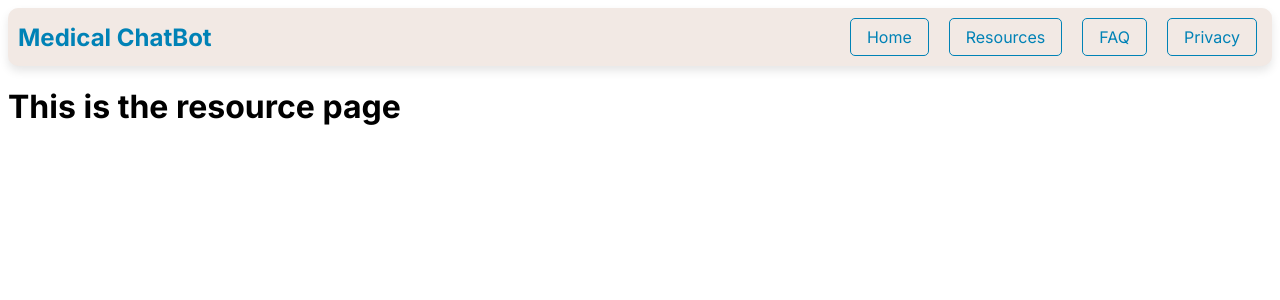
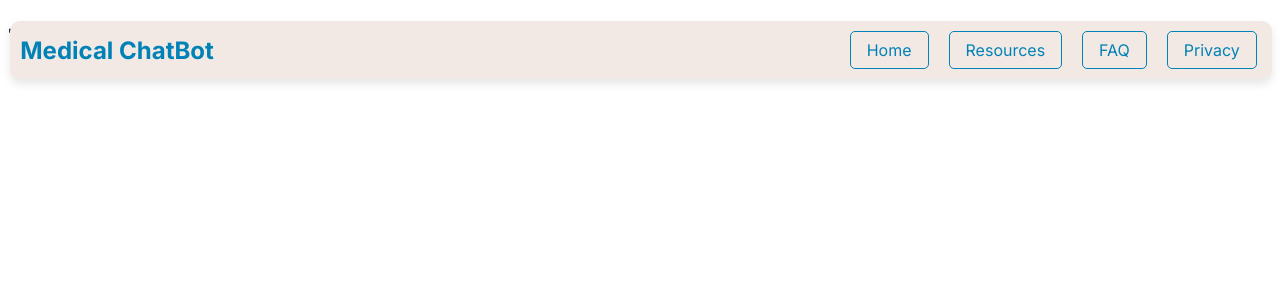
Before and after one commit to BriLo0916/HackRpiProject2023, a Next.js app in the folder frontend/: page /resources in a window 1280 px wide. Shown: the top 300 px of the page. Built offline with nearby package versions, Linux system fonts and the light colour scheme.

Commit message:
updated nav bar to stay on top of page and some styling issues

```diff
--- a/frontend/src/app/components/navbar/navbar.module.css
+++ b/frontend/src/app/components/navbar/navbar.module.css
@@ -4,13 +4,29 @@
   display: flex;
   flex-direction: row;
   gap: 10px;
-  justify-content: flex-end;
+  justify-content: center; /* Center the content horizontally */
   align-items: center;
   background-color: #F2E9E4; /* Soft beige */
   padding: 10px;
   border-radius: 10px;
   box-shadow: 0 5px 10px rgba(0,0,0,0.1);
+  z-index: 1000; /* Ensures it's on top of other elements */
+  position: fixed;
+  width: 97%;
+  left: .8%;
+  margin: 0 auto;
 }
+
+/* position: fixed;
+  top: 0;
+  left: 0;
+  width: 100%;
+  background-color: #F2E9E4;  Soft beige
+  padding: 10px;
+  border-radius: 10px;
+  box-shadow: 0 5px 10px rgba(0,0,0,0.1);
+  z-index: 1000; Ensures it's on top of other elements */
+
 
 .nav-container h2 {
   margin: 0;
@@ -36,3 +52,9 @@
   color: #F2E9E4; /* Soft beige */
   box-shadow: 0 2px 5px rgba(0,0,0,0.1);
 }
+
+.nav-container a.active {
+  background-color: #0082B6; /* Light blue */
+  color: #F2E9E4; /* Soft beige */
+  box-shadow: 0 2px 5px rgba(0,0,0,0.1);
+}
```
Also changed, not shown: frontend/src/app/components/navbar/navbar.js (indentation only).
